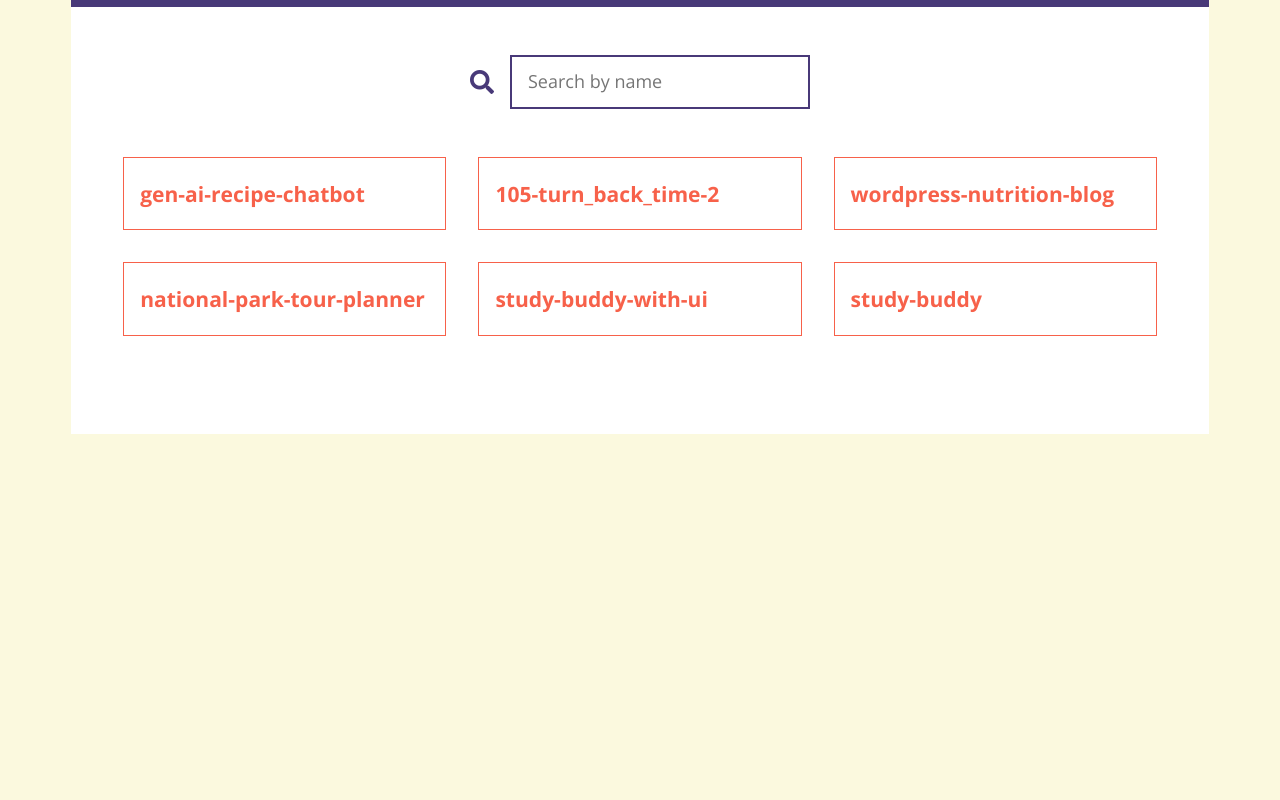
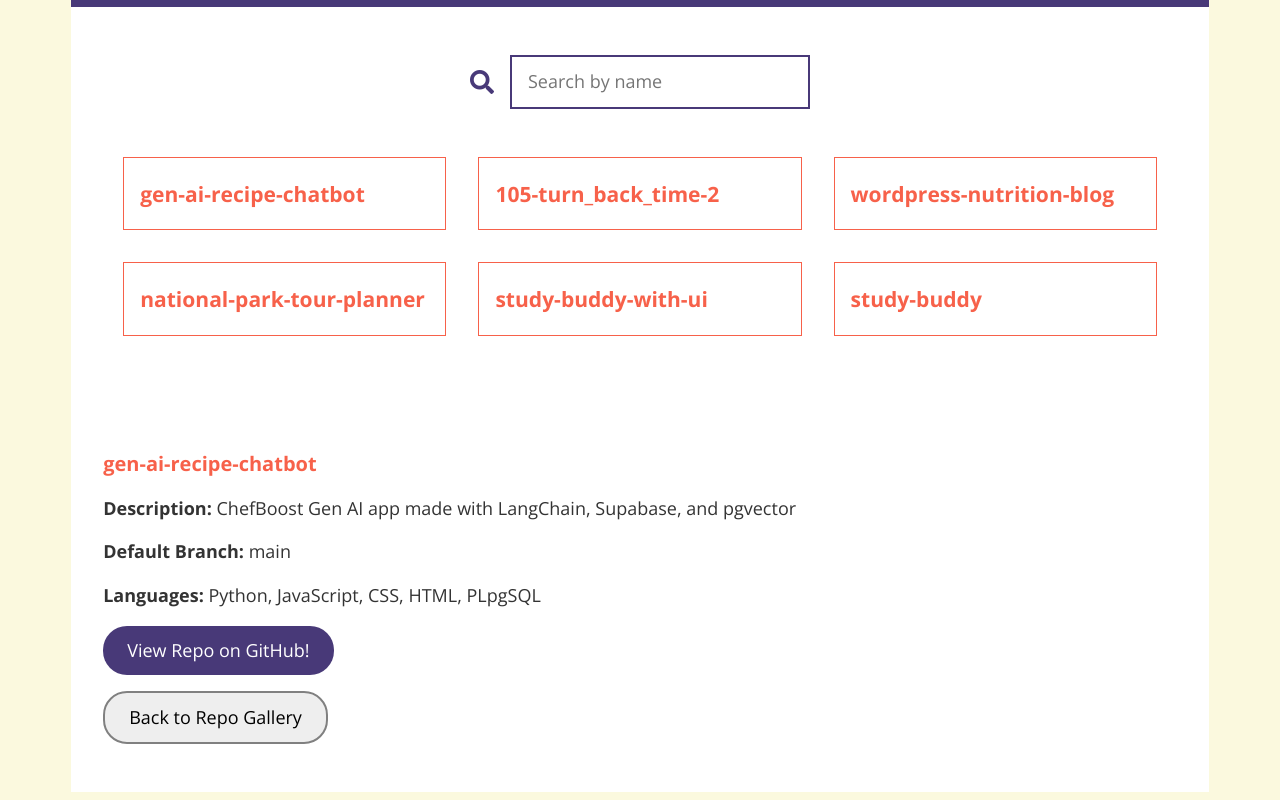
Before and after one commit to aaddis75/github-repo-gallery, a website built with webpack: page index.html in a window 1280 px wide. Shown: the part 517-1317 px from the top of the page. Before the commit the page ends 959 px from the top, so only its background shows below. Built offline with nearby package versions, Linux system fonts and the light colour scheme.

Commit message:
Remove visually-hidden class from gallery and repo-details section in HTML

```diff
--- a/index.html
+++ b/index.html
@@ -87,7 +87,7 @@
       </section>
 
       <!-- Repo details: hidden until a card is clicked -->
-      <section class="repo-details hidden">
+      <section class="repo-details">
         <h2>gen-ai-recipe-chatbot</h2>
         <p>
           <strong>Description:</strong> ChefBoost Gen AI app made with
@@ -107,7 +107,7 @@
       </section>
 
       <!-- Back button: hidden until details show -->
-      <div class="back-container hidden">
+      <div class="back-container">
         <button class="back-button" type="button">Back to Repo Gallery</button>
       </div>
     </div>
```
